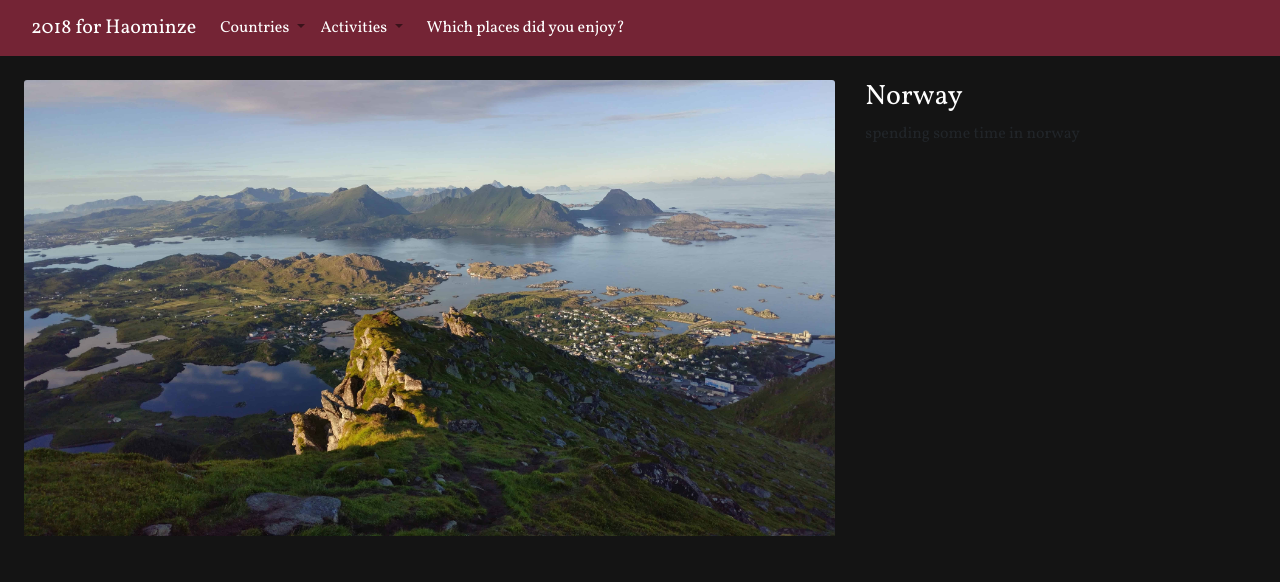
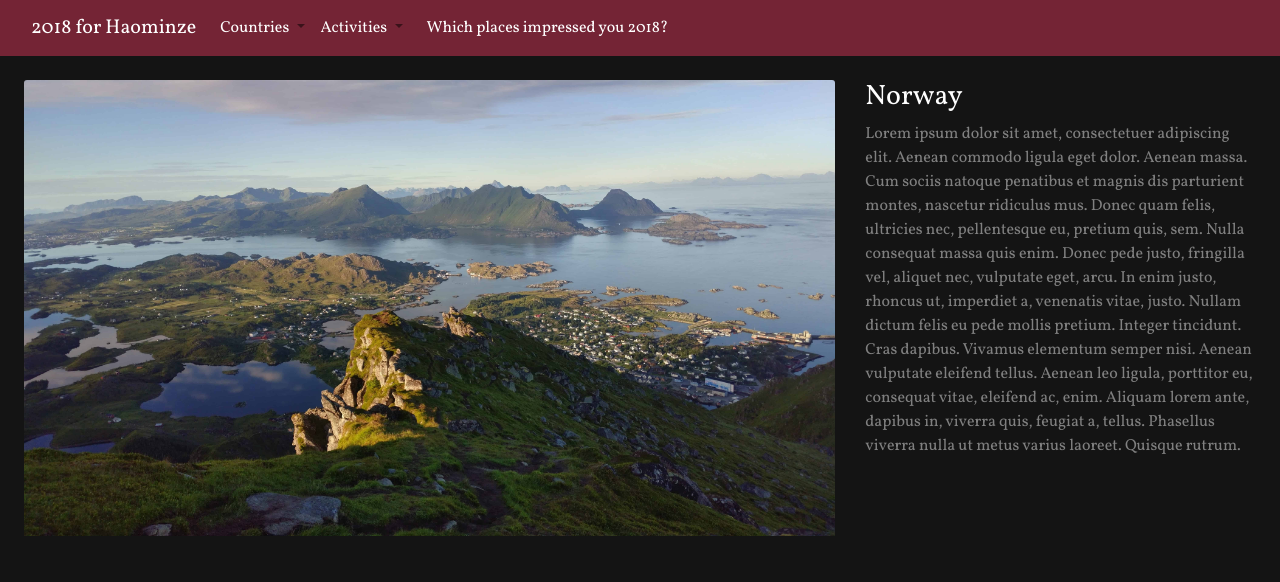
Before and after one commit to Realsponge/website, a Flask app: page / in a window 1280 px wide. Shown: the top 582 px of the page. Run offline with Flask 2, Linux system fonts and the light colour scheme; some libraries are stand-ins or nearby versions.

Commit message:
added lorem ipsum and fonts

```diff
--- a/static/styles.css
+++ b/static/styles.css
@@ -30,6 +30,6 @@ preload{ display: none; }
     color: white;
 }
 
-.nav-link {
-    color: blue;
+#description {
+    color: grey;
 }
--- a/templates/cards.html
+++ b/templates/cards.html
@@ -13,7 +13,7 @@
         </div>
         <div class="col">
             <h3 id="countries">Norway</h3>
-            <p>spending some time in norway</p>
+            <font id="description">Lorem ipsum dolor sit amet, consectetuer adipiscing elit. Aenean commodo ligula eget dolor. Aenean massa. Cum sociis natoque penatibus et magnis dis parturient montes, nascetur ridiculus mus. Donec quam felis, ultricies nec, pellentesque eu, pretium quis, sem. Nulla consequat massa quis enim. Donec pede justo, fringilla vel, aliquet nec, vulputate eget, arcu. In enim justo, rhoncus ut, imperdiet a, venenatis vitae, justo. Nullam dictum felis eu pede mollis pretium. Integer tincidunt. Cras dapibus. Vivamus elementum semper nisi. Aenean vulputate eleifend tellus. Aenean leo ligula, porttitor eu, consequat vitae, eleifend ac, enim. Aliquam lorem ante, dapibus in, viverra quis, feugiat a, tellus. Phasellus viverra nulla ut metus varius laoreet. Quisque rutrum.</font>
         </div>
     </div>
     <div class="row pt-5">
@@ -22,6 +22,7 @@
         </div>
         <div class="col">
             <h3 id="countries">China</h3>
+            <font id="description">Lorem ipsum dolor sit amet, consectetuer adipiscing elit. Aenean commodo ligula eget dolor. Aenean massa. Cum sociis natoque penatibus et magnis dis parturient montes, nascetur ridiculus mus. Donec quam felis, ultricies nec, pellentesque eu, pretium quis, sem. Nulla consequat massa quis enim. Donec pede justo, fringilla vel, aliquet nec, vulputate eget, arcu. In enim justo, rhoncus ut, imperdiet a, venenatis vitae, justo. Nullam dictum felis eu pede mollis pretium. Integer tincidunt. Cras dapibus. Vivamus elementum semper nisi. Aenean vulputate eleifend tellus. Aenean leo ligula, porttitor eu, consequat vitae, eleifend ac, enim. Aliquam lorem ante, dapibus in, viverra quis, feugiat a, tellus. Phasellus viverra nulla ut metus varius laoreet. Quisque rutrum.</font>
         </div>
     </div>
     <div class="row pt-5">
@@ -30,6 +31,7 @@
         </div>
         <div class="col">
             <h3 id="countries">Japan</h3>
+        <font id="description">Lorem ipsum dolor sit amet, consectetuer adipiscing elit. Aenean commodo ligula eget dolor. Aenean massa. Cum sociis natoque penatibus et magnis dis parturient montes, nascetur ridiculus mus. Donec quam felis, ultricies nec, pellentesque eu, pretium quis, sem. Nulla consequat massa quis enim. Donec pede justo, fringilla vel, aliquet nec, vulputate eget, arcu. In enim justo, rhoncus ut, imperdiet a, venenatis vitae, justo. Nullam dictum felis eu pede mollis pretium. Integer tincidunt. Cras dapibus. Vivamus elementum semper nisi. Aenean vulputate eleifend tellus. Aenean leo ligula, porttitor eu, consequat vitae, eleifend ac, enim. Aliquam lorem ante, dapibus in, viverra quis, feugiat a, tellus. Phasellus viverra nulla ut metus varius laoreet. Quisque rutrum.</font>
         </div>
     </div>
 </div>
--- a/templates/layout.html
+++ b/templates/layout.html
@@ -72,7 +72,7 @@
             </div>
             </li>
             <li class="nav-item">
-              <a class="nav-link" href="/suggestion"><font color="white">Which places did you enjoy?</font></a>
+              <a class="nav-link" href="/suggestion"><font color="white">Which places impressed you 2018?</font></a>
             </li>
 
             </ul>
```
